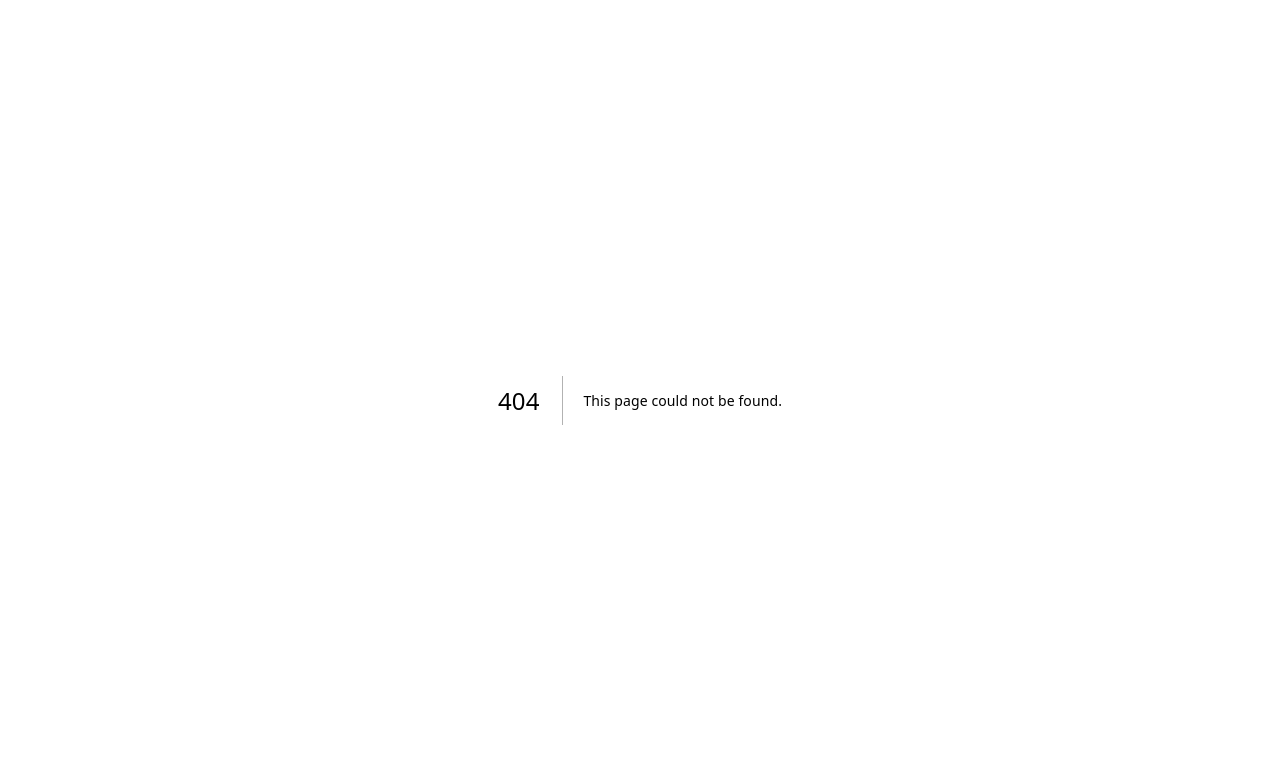
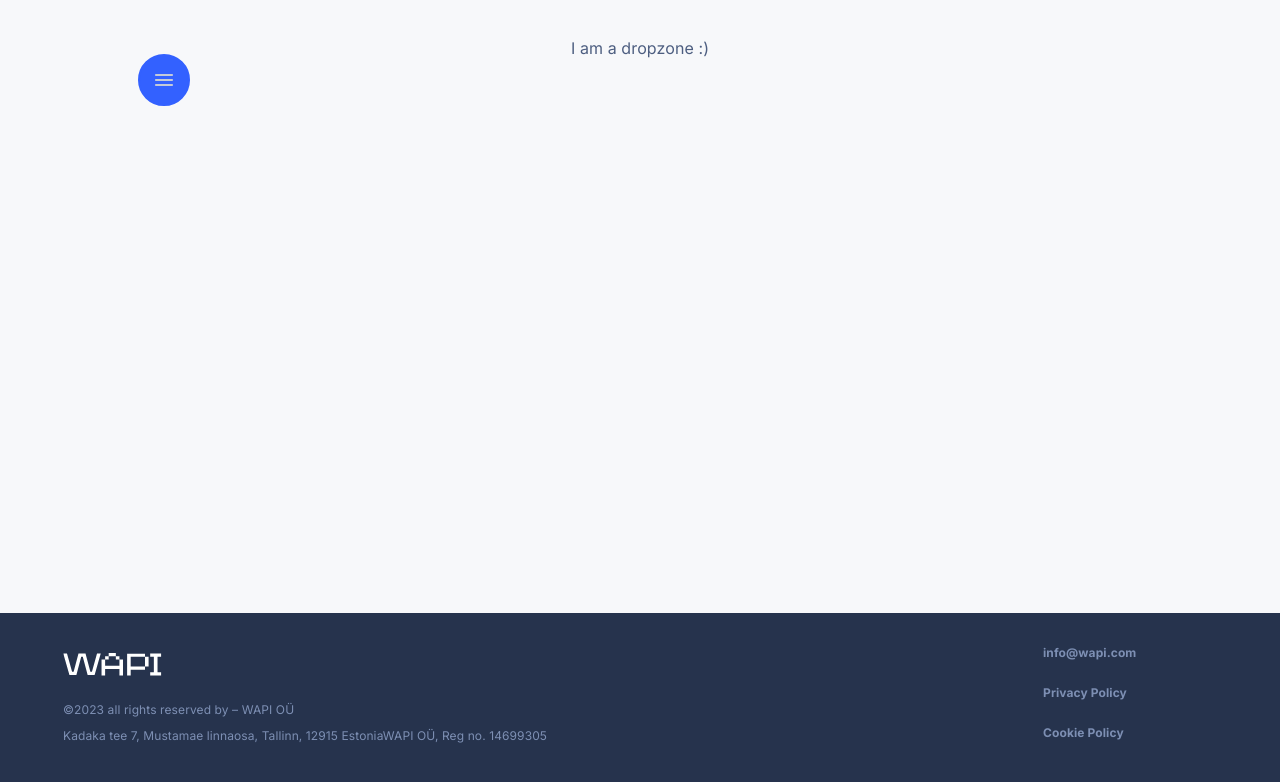
Before and after one commit to IgorGorunov/WAPI-UI, a Next.js app: page /orders in a window 1280 px wide. Before the commit this address had no page. Shown: the top 782 px of the page. Built offline with nearby package versions, Linux system fonts and the light colour scheme.

Commit message:
add dropzone component

```diff
--- /dev/null
+++ b/src/components/Dropzone/index.tsx
@@ -0,0 +1,10 @@
+import React from "react";
+import "./styles.scss";
+
+const Dropzone: React.FC = () => {
+    return <div className="dropzone">
+        I am a dropzone :)
+    </div>
+}
+
+export default Dropzone;
--- /dev/null
+++ b/src/pages/orders/index.tsx
@@ -0,0 +1,16 @@
+import React from "react";
+import Head from "next/head";
+import Cookie from "js-cookie";
+import useAuth from "@/context/authContext";
+import OrdersPage from "@/screens/OrdersPage";
+
+export default function Orders() {
+    const { token, setToken } = useAuth();
+    const savedToken = Cookie.get('token');
+
+    if (!token && savedToken) setToken(savedToken);
+
+    return (
+        <OrdersPage />
+    );
+}
--- a/src/screens/DashboardPage/index.tsx
+++ b/src/screens/DashboardPage/index.tsx
@@ -41,7 +41,6 @@ const DashboardPage: React.FC = () => {
   };
 
   const Router = useRouter();
-  console.log("router: ", Router);
   const { token, setToken } = useAuth();
   const savedToken = Cookie.get('token');
   if (!token && savedToken) setToken(savedToken);
--- /dev/null
+++ b/src/screens/OrdersPage/index.tsx
@@ -0,0 +1,14 @@
+import React from 'react';
+import Layout from "@/components/Layout/Layout";
+import Dropzone from "@/components/Dropzone";
+
+const OrdersPage = () => {
+
+    return (
+        <Layout hasHeader hasFooter>
+            <Dropzone />
+        </Layout>
+    )
+}
+
+export default OrdersPage;
```
Also changed, not shown: src/components/Dropzone/styles.scss (added), src/screens/OrdersPage/styles.scss (added).
